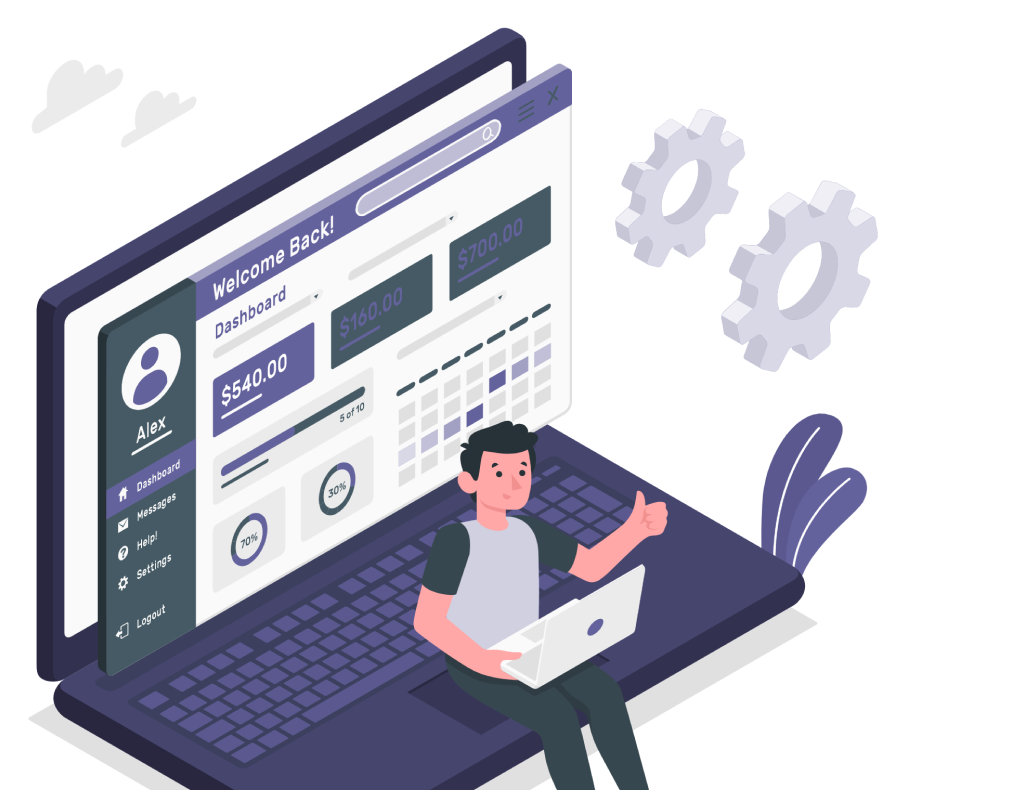
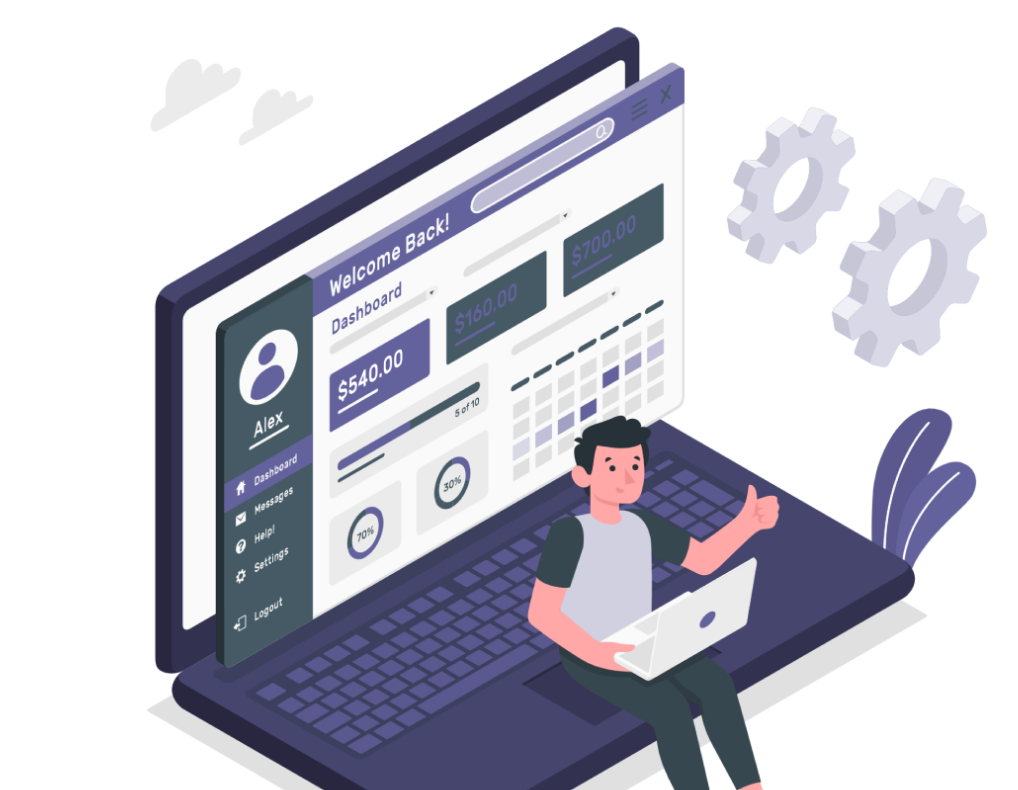
Before and after one commit to shunei-web/code-review, a website: page public/index.html in a window 1280 px wide. Shown: the part 142-932 px from the top of the page, without its empty margins (79-1097 px from the left). Drawn offline with nearby package versions, Linux system fonts and the light colour scheme; files that its build step writes are made by us from their sources.

Commit message:
セクションの最大幅を設定

```diff
--- a/src/assets/sass/project/_p-feature.scss
+++ b/src/assets/sass/project/_p-feature.scss
@@ -4,6 +4,9 @@
 }
 
 .p-feature__inner {
+  max-inline-size: calc(1188px + 120px + 132px);
+  margin-inline: auto;
+  padding-inline: 120px 132px;
 }
 
 .p-feature__body {
```
